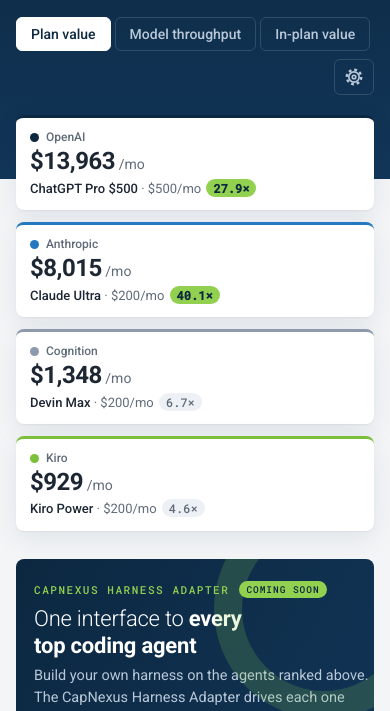
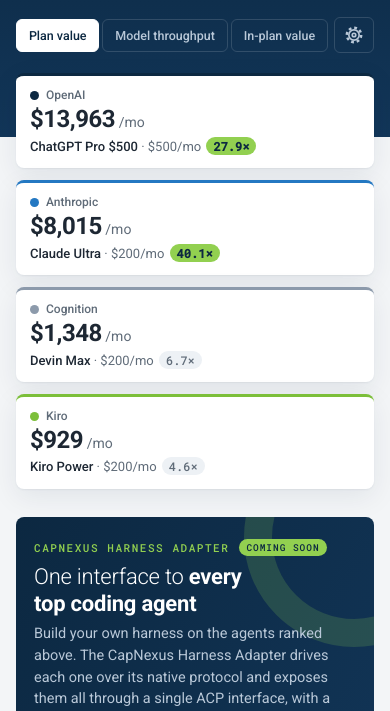
Before and after one commit to CapNexus/harness-adapter, a plain HTML site: page index.html in a window 390 px wide. Shown: the part 131-842 px from the top of the page. Drawn offline with Linux system fonts and the light colour scheme.

Commit message:
Site: update Plan Value Board (2026-11-18)

```diff
--- a/index.html
+++ b/index.html
@@ -131,7 +131,8 @@ button:focus-visible,select:focus-visible{outline:2px solid var(--accent);outlin
 .stack{display:grid;grid-template-columns:repeat(2,auto);gap:8px;position:relative;z-index:1;justify-content:end}
 .stack span{font:500 12px var(--mono);padding:8px 12px;border-radius:6px;background:rgba(255,255,255,.08);border:1px solid rgba(255,255,255,.14);display:flex;align-items:center;gap:7px;white-space:nowrap}
 .stack .plus{background:none;border:0;padding:8px 0;color:var(--green)}
-@media (max-width:700px){.promo{grid-template-columns:1fr;padding:22px 18px}.stack{display:flex;flex-wrap:wrap;justify-content:start}}
+.promo>*{min-width:0;position:relative;z-index:1}
+@media (max-width:700px){.promo{grid-template-columns:minmax(0,1fr);padding:22px 18px}.promo::after{right:-90px;top:-90px}.gh{font-size:12px;gap:8px;padding:9px 11px 9px 10px}.stack{display:flex;flex-wrap:wrap;justify-content:start}}
 
 /* View tabs */
 .tabs{display:flex;gap:4px;margin-top:6px;flex-wrap:wrap}
@@ -143,6 +144,12 @@ button:focus-visible,select:focus-visible{outline:2px solid var(--accent);outlin
 .tabbar{display:flex;gap:8px;align-items:center;flex-wrap:wrap;margin-top:6px}
 .tabbar .tabs{margin-top:0}
 .cfg{position:relative;margin-left:auto;z-index:20}
+@media (max-width:560px){
+  .tabbar{flex-wrap:nowrap;gap:6px}
+  .tabbar .tabs{flex:1 1 auto;min-width:0;flex-wrap:nowrap;gap:3px}
+  .tabs a{flex:1 1 auto;text-align:center;white-space:nowrap;font-size:12.5px;padding:8px 5px}
+}
+@media (max-width:350px){.tabs a{font-size:11.5px;padding:8px 3px}}
 .cfg-btn{display:inline-flex;align-items:center;gap:8px;font:500 13px var(--display);color:var(--on-navy-muted);background:transparent;padding:7px 9px;border-radius:6px;border:1px solid rgba(255,255,255,.14);cursor:pointer}
 .cfg-btn svg{width:20px;height:20px;display:block;flex:none}
 .cfg-btn:hover,.cfg-btn[aria-expanded="true"]{color:var(--on-navy);border-color:rgba(255,255,255,.4)}
```
